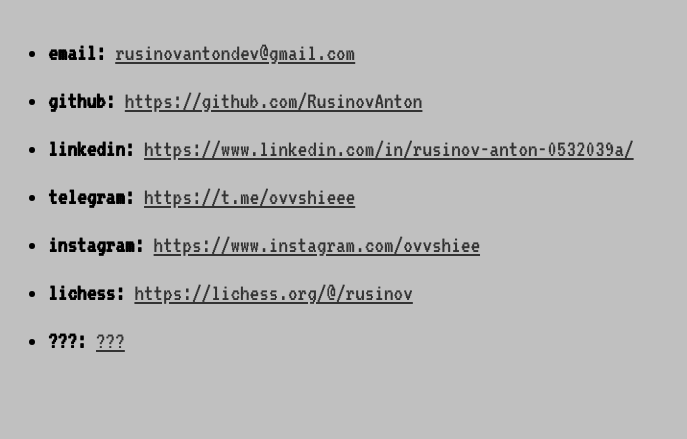
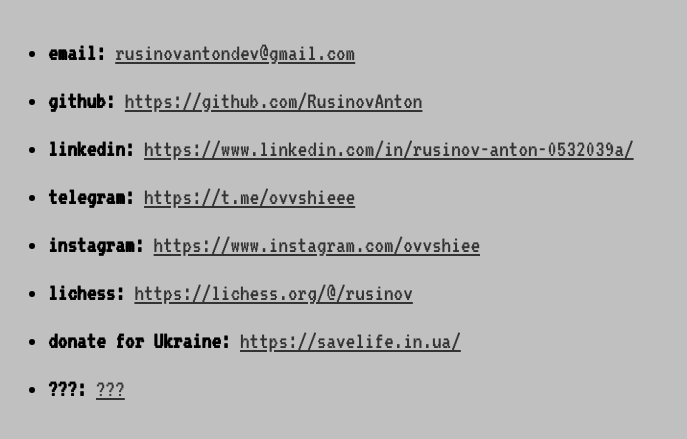
Before and after one commit to RusinovAnton/personal-website, a plain HTML site: page index.html in a window 1280 px wide. Shown: the part 131-570 px from the top of the page, without its empty margins (0-687 px from the left). Drawn offline with Linux system fonts and the light colour scheme.

Commit message:
Update index.html

```diff
--- a/index.html
+++ b/index.html
@@ -149,6 +149,17 @@
         >
       </li>
       <li>
+        <strong>donate for Ukraine:</strong>
+        <a
+          rel="nofollow noreferrer"
+          target="_blank"
+          href="https://savelife.in.ua/"
+          title="Lichess"
+          >https://savelife.in.ua/</a
+        >
+      </li>
+
+      <li>
         <strong>???:</strong>
         <a
           rel="nofollow noreferrer"
```
